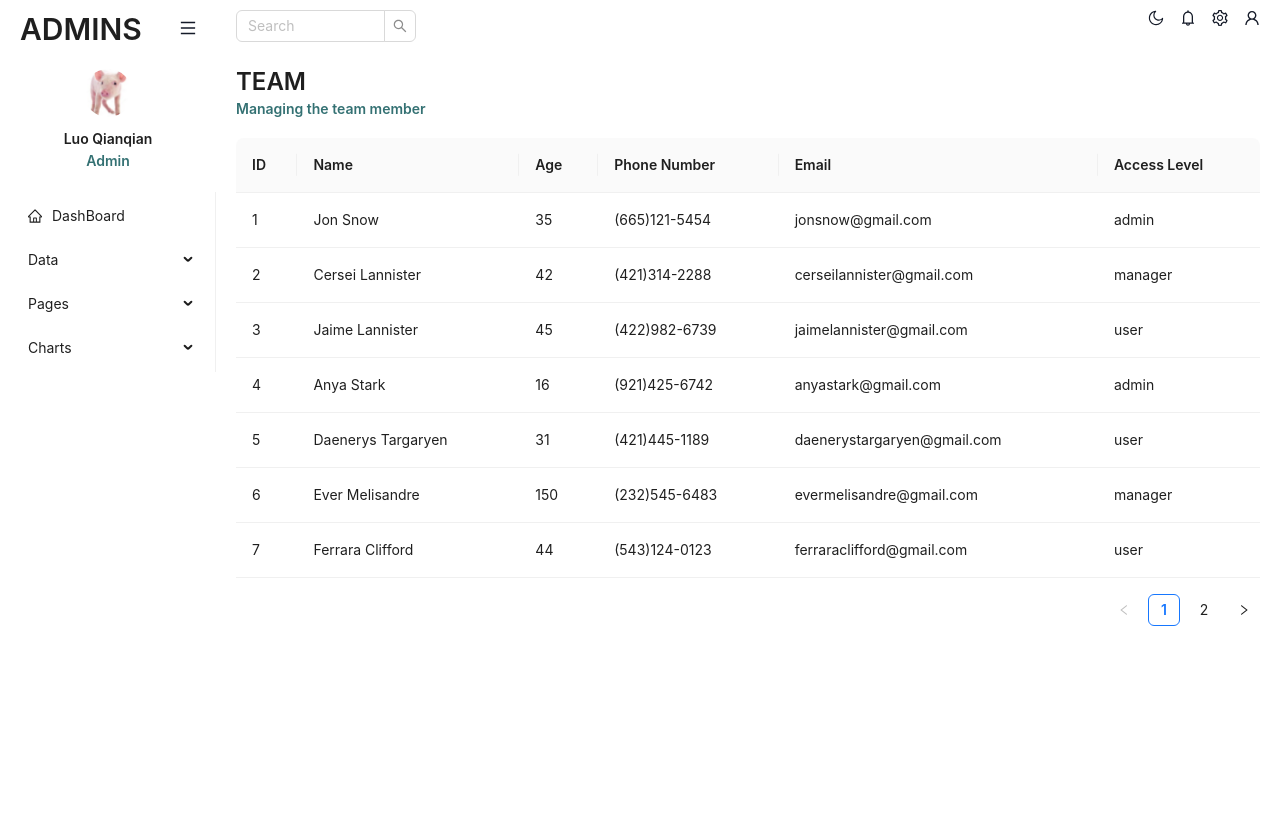
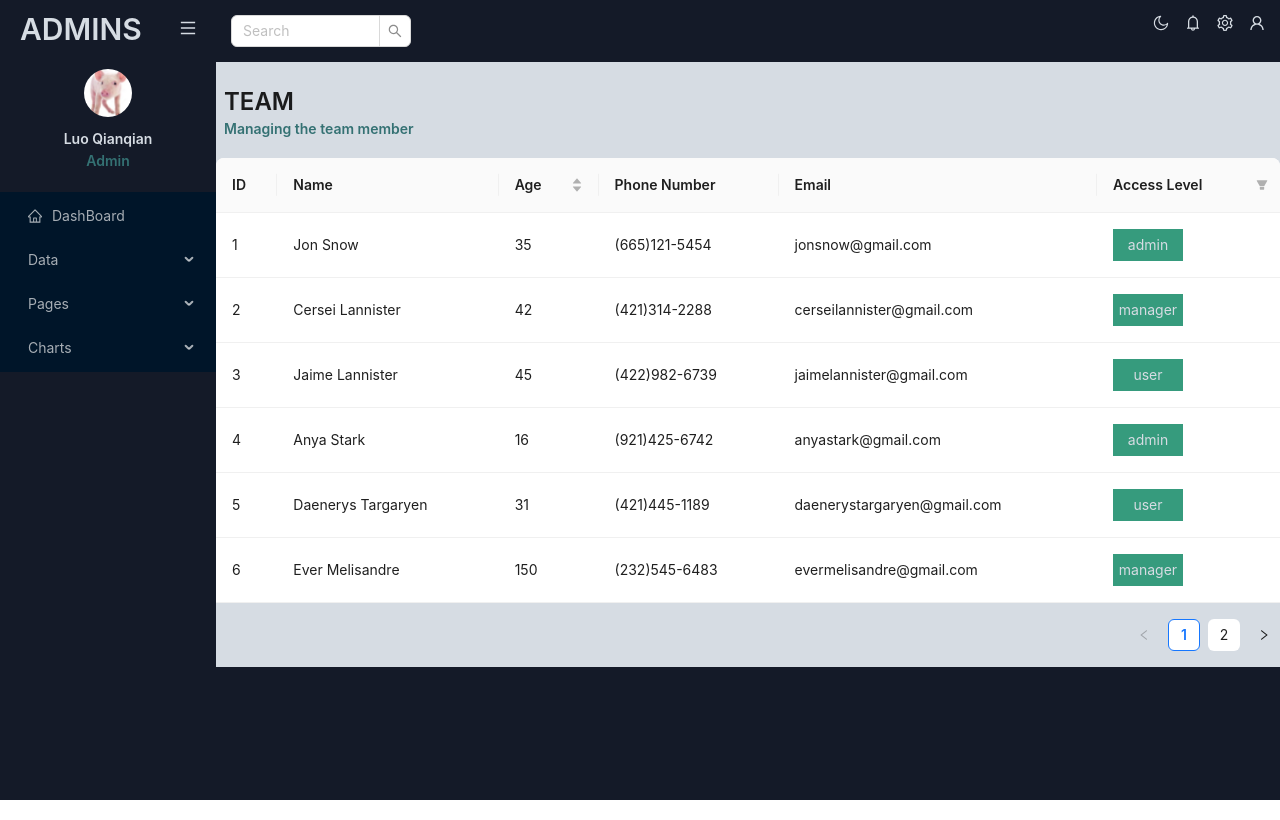
Before and after one commit to Luoqianqian/youkawei-admin, a React (Vite) app: page /team in a window 1280 px wide. Built offline with nearby package versions, Linux system fonts and the light colour scheme.

Commit message:
feat: 对team表格增加排序和筛选功能

```diff
--- a/src/App.tsx
+++ b/src/App.tsx
@@ -21,6 +21,7 @@ function App() {
         <SideBar />
         <main className="content">
           <TopBar />
+          <div className="routes">
             <Routes>
               <Route path="/" element={<DashBoard />} />
               <Route path="/team" element={<Team />} />
@@ -34,6 +35,7 @@ function App() {
               <Route path="/calendar" element={<Calendar />} />
               <Route path="/geography" element={<Geography />} />
             </Routes>
+          </div>
         </main>
       </div>
     </>
--- a/src/index.css
+++ b/src/index.css
@@ -9,20 +9,24 @@ body,
 }
 
 .app {
-  color: #141A28;
+  background-color:  #141A28;
+  color: #D6DCE3;
   display: flex;
 }
 .content {
-  padding: 10px 20px;
   width: 100%;
   height: 100%;
   flex: 1;
+}
+.routes {
+  background-color: #D6DCE3;
 }
 .app-header {
   display: flex;
   flex-direction: column;
   justify-content: start;
   margin-bottom: 18px;
+  padding: 0 8px;
 }
 
 ::-webkit-scrollbar {
--- a/src/pages/global/SideBar.tsx
+++ b/src/pages/global/SideBar.tsx
@@ -125,7 +125,10 @@ const SideBar: React.FC = () => {
       {!collapsed && (
         <div className="side-top">
           <div className="header">
-            <Title style={{ padding: 0, margin: 0 }} level={2}>
+            <Title
+              style={{ color: '#D6DCE3', padding: 0, margin: 0 }}
+              level={2}
+            >
               {' '}
               ADMINS{' '}
             </Title>
@@ -133,7 +136,10 @@ const SideBar: React.FC = () => {
           </div>
           <Avatar size={50} src="../../../public/pig.jpg" />
           <div className="texts">
-            <Text strong> Luo Qianqian </Text>
+            <Text style={{ color: '#D6DCE3' }} strong>
+              {' '}
+              Luo Qianqian{' '}
+            </Text>
             <Text strong style={{ color: '#347173' }}>
               {' '}
               Admin{' '}
@@ -148,6 +154,7 @@ const SideBar: React.FC = () => {
         defaultOpenKeys={['data']}
         mode="inline"
         items={items}
+        theme="dark"
         inlineCollapsed={collapsed}
         openKeys={stateOpenKeys}
         onOpenChange={onOpenChange}
--- a/src/pages/global/index.css
+++ b/src/pages/global/index.css
@@ -1,6 +1,7 @@
 .top-bar {
   display: flex;
   justify-content: space-between;
+  padding: 15px;
 }
 
 .sidebar {
--- a/src/pages/team/index.tsx
+++ b/src/pages/team/index.tsx
@@ -29,6 +29,7 @@ const columns: TableProps<teamType>['columns'] = [
     title: 'Age',
     dataIndex: 'age',
     key: 'age',
+    sorter: (a, b) => a.age - b.age,
   },
   {
     title: 'Phone Number',
@@ -44,6 +45,37 @@ const columns: TableProps<teamType>['columns'] = [
     title: 'Access Level',
     dataIndex: 'access',
     key: 'access',
+    filters: [
+      {
+        text: 'admin',
+        value: 'admin',
+      },
+      {
+        text: 'manager',
+        value: 'manager',
+      },
+      {
+        text: 'user',
+        value: 'user',
+      },
+    ],
+    onFilter: (value, record) => record.access === value,
+    render: (access) => {
+      return (
+        <div
+          style={{
+            width: 60,
+            color: '#D6DCE3',
+            padding: '5px',
+            display: 'flex',
+            justifyContent: 'center',
+            backgroundColor: '#369B7D',
+          }}
+        >
+          {access}
+        </div>
+      );
+    },
   },
 ];
 
@@ -52,7 +84,7 @@ function Team() {
     <div>
       <Header title="TEAM" subtitle="Managing the team member" />
       <Table
-        pagination={{ pageSize: 7 }}
+        pagination={{ pageSize: 6 }}
         dataSource={dataSource}
         columns={columns}
       />
```
Lines whose indentation alone changed are shown as unchanged.
